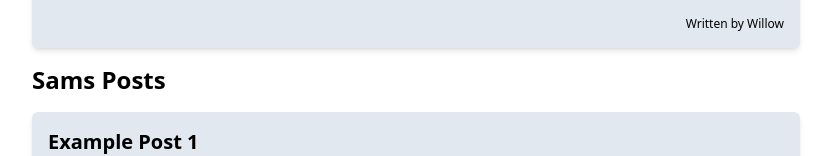
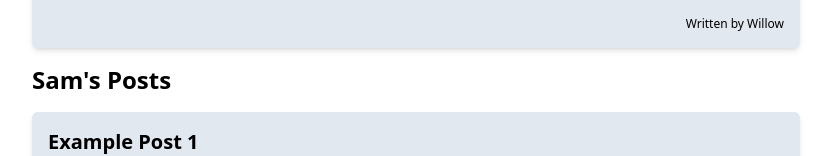
Before and after one commit to SamOwens/react-sandbox, a React (Create React App) app in the folder blog/: page / in a window 1280 px wide. Shown: the part 1056-1212 px from the top of the page, without its empty margins (224-1055 px from the left). Built offline with nearby package versions, Linux system fonts and the light colour scheme.

Commit message:
Added close button

```diff
--- a/blog/src/components/Home.js
+++ b/blog/src/components/Home.js
@@ -7,16 +7,27 @@ import postData from '../data/postData';
 const Home = () => {
   const [posts, setPosts] = useState(postData);
 
+  const handleDelete = (id) => {
+    const tempPosts = posts.filter((post) => post.id !== id);
+    setPosts(tempPosts);
+  };
+
+  const samPosts = posts.filter((post) => post.author === 'Sam');
+
   return (
     <div className="home p-4">
       <PostList
         posts={posts}
         title="All Posts"
+        handleDelete={handleDelete}
       />
-      <PostList
-        posts={posts.filter((post) => post.author === 'Sam')}
-        title="Sams Posts"
-      />
+      {samPosts.length > 0 && (
+        <PostList
+          posts={samPosts}
+          title="Sam's Posts"
+          handleDelete={handleDelete}
+        />
+      )}
     </div>
   );
 };
--- a/blog/src/components/PostList.js
+++ b/blog/src/components/PostList.js
@@ -1,6 +1,6 @@
 import { TbCircleXFilled } from 'react-icons/tb';
 
-const PostList = ({ posts, title }) => {
+const PostList = ({ posts, title, handleDelete }) => {
   return (
     <div className="post-list max-w-3xl m-auto p4">
       <h2 className="text-2xl font-semibold mb-4">{title}</h2>
@@ -14,7 +14,7 @@ const PostList = ({ posts, title }) => {
           <p className="text-xs text-right">Written by {post.author}</p>
           <button
             className="absolute top right -top-3 -right-3"
-            onClick={() => {}}
+            onClick={() => handleDelete(post.id)}
           >
             <TbCircleXFilled className="red h-8 w-8 text-slate-800 hover:text-slate-900 invisible group-hover:visible transition" />
           </button>
```
